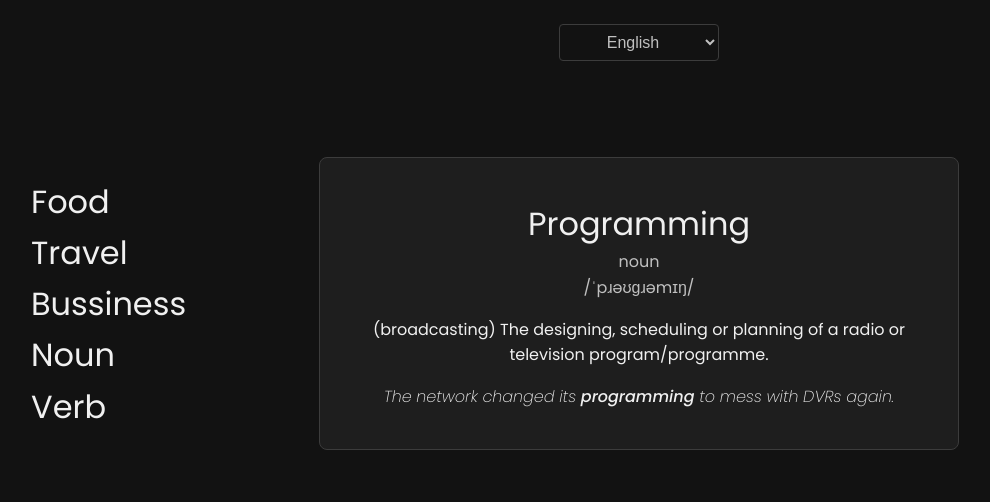
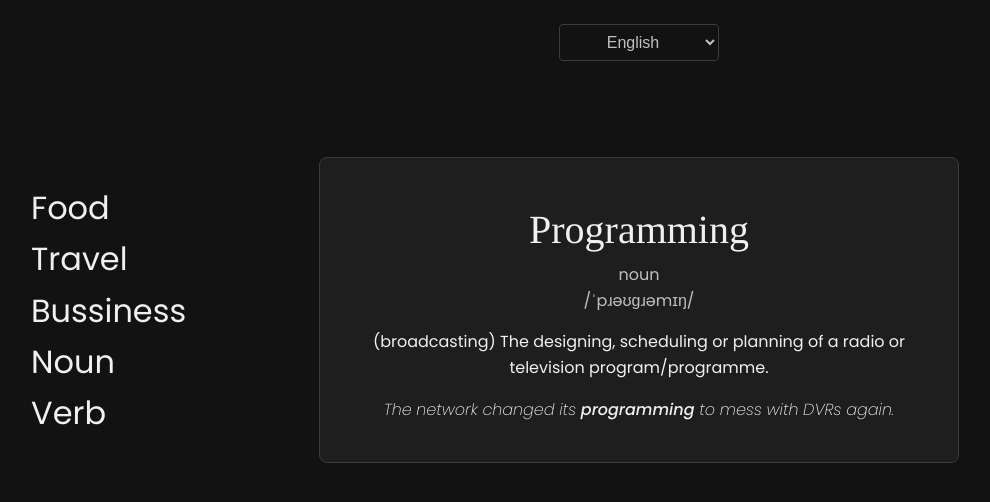
Before and after one commit to Hadevsh/Glossful, a Flask app: page /flashcards in a window 1280 px wide. Shown: the part 215-717 px from the top of the page, without its empty margins (1-991 px from the left). Run offline with Flask 3, Linux system fonts and the light colour scheme; some web fonts are replaced.

Commit message:
Make flashcard word a different font

```diff
--- a/app/static/css/base.css
+++ b/app/static/css/base.css
@@ -1,5 +1,6 @@
 @import url('https://fonts.googleapis.com/css2?family=Poppins:ital,wght@0,100;0,200;0,300;0,400;0,500;0,600;0,700;0,800;0,900;1,100;1,200;1,300;1,400;1,500;1,600;1,700;1,800;1,900&display=swap');
 @import url('https://fonts.googleapis.com/css2?family=Birthstone&display=swap');
+@import url('https://fonts.googleapis.com/css2?family=Tinos:ital,wght@0,400;0,700;1,400;1,700&display=swap');
 
 :root {
     /* Backgrounds */
--- a/app/static/css/flashcards.css
+++ b/app/static/css/flashcards.css
@@ -47,7 +47,9 @@ h1 span {
 }
 
 .card .word {
-    font-size: 2rem;
+    font-family: "Tinos", serif;
+    font-weight: 500;
+    font-size: 2.5rem;
 }
 
 .card .pronunciation, .card .type {
```
